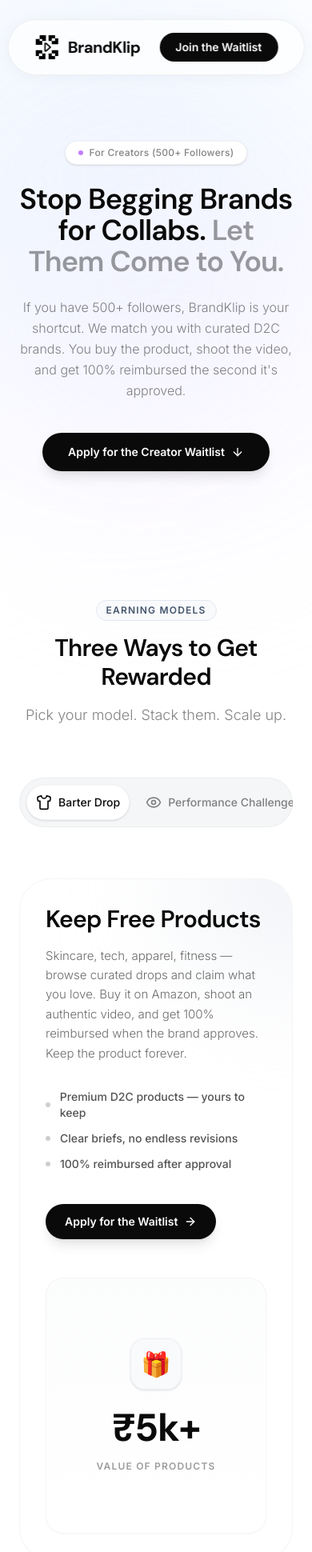
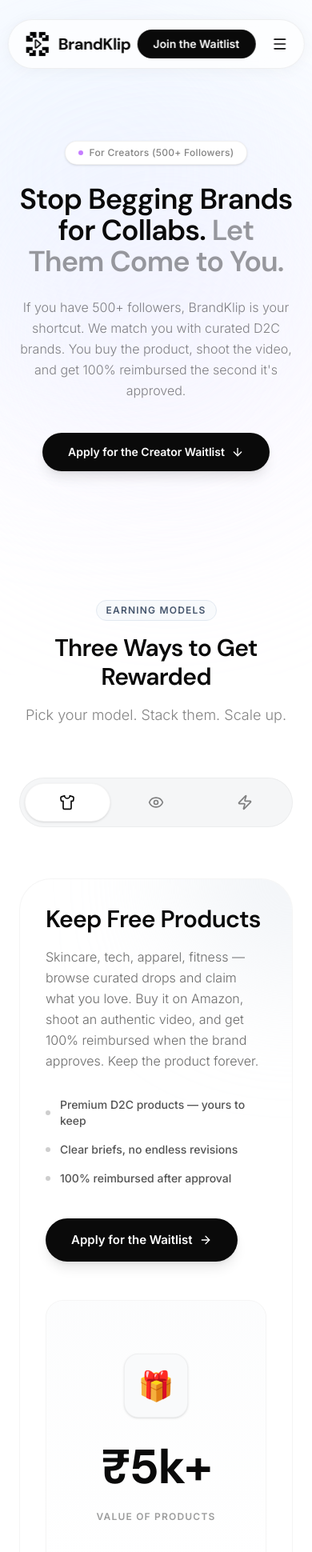
Before and after one commit to divy-nk/microfluencers, a Next.js app in the folder frontend/: page /creators in a window 390 px wide. Shown: the top 1940 px of the page at 80% size. Built offline with nearby package versions, Linux system fonts and the light colour scheme; no server answers.

Commit message:
feat: mobile UI fixes, favicon update, and creator tone refinement

```diff
--- a/frontend/src/app/layout.tsx
+++ b/frontend/src/app/layout.tsx
@@ -19,6 +19,10 @@ const dmSans = DM_Sans({
 export const metadata: Metadata = {
   title: "brandklip.com — Product for Content",
   description: "Connect brands with micro-influencers. Ship products, get authentic video content.",
+  icons: {
+    icon: "/logo-white.png",
+    apple: "/logo-white.png",
+  },
 };
 
 export const viewport = {
--- a/frontend/src/components/BentoFeatures.tsx
+++ b/frontend/src/components/BentoFeatures.tsx
@@ -22,7 +22,7 @@ export default function BentoFeatures({ variant = 'main' }: BentoFeaturesProps)
             card4Title: "ASCI-Compliant. Legally Bulletproof.",
             card4Desc: "Automated ASCI compliance and perpetual licensing.",
             card5Title: "Instant UPI Payouts",
-            card5Desc: "No net-30. No invoice chasing. Creators get reimbursed via UPI the second you hit approve.",
+            card5Desc: "No net-30. No invoice chasing. Creators get reimbursed via UPI the second you verify the content.",
             card5VisualLabel: "Payment Sent",
             card5VisualValue: "24,500"
         },
@@ -50,7 +50,7 @@ export default function BentoFeatures({ variant = 'main' }: BentoFeaturesProps)
             card4Title: "Keep Every Product. No Strings.",
             card4Desc: "Skincare, tech, apparel — it's yours permanently. No returns, no catch.",
             card5Title: "Instant UPI Payouts",
-            card5Desc: "The moment your video is approved, your payout hits your UPI. No waiting 30 days.",
+            card5Desc: "The moment your video is accepted, your payout hits your UPI. No waiting 30 days.",
             card5VisualLabel: "Recent Payout",
             card5VisualValue: "15,200"
         }
@@ -121,11 +121,11 @@ export default function BentoFeatures({ variant = 'main' }: BentoFeaturesProps)
                         transition={{ delay: 0.1 }}
                         className="bg-white rounded-[2.5rem] p-8 shadow-xl shadow-black/[0.03] border border-black/[0.04] flex items-center justify-center gap-6 h-[220px]"
                     >
+                        <div className="text-7xl md:text-[6rem] font-bold tracking-tighter text-foreground leading-none">
+                            {content.card2Stat}
+                        </div>
                         <div className="text-slate-500 font-medium leading-[1.15] text-xl">
                             {content.card2Label}
-                        </div>
-                        <div className="text-7xl md:text-[6rem] -ml-2 font-bold tracking-tighter text-foreground leading-none">
-                            {content.card2Stat}
                         </div>
                     </motion.div>
 
--- a/frontend/src/components/Navbar.tsx
+++ b/frontend/src/components/Navbar.tsx
@@ -1,17 +1,21 @@
 "use client";
 
+import { useState } from "react";
 import Link from "next/link";
 import Image from "next/image";
 import { Button } from "@/components/ui/button";
-import { usePathname, useRouter } from "next/navigation";
+import { usePathname } from "next/navigation";
 import WaitlistModal from "./WaitlistModal";
+import { Menu, X } from "lucide-react";
+import { AnimatePresence, motion } from "framer-motion";
 
 export default function Navbar() {
     const pathname = usePathname();
-    const router = useRouter();
+    const [mobileOpen, setMobileOpen] = useState(false);
 
     return (
-        <nav className="fixed top-6 left-1/2 -translate-x-1/2 z-50 w-[95%] max-w-5xl flex items-center justify-between px-8 py-4 bg-white/70 backdrop-blur-xl rounded-full border border-black/[0.06] shadow-[0_2px_20px_rgba(0,0,0,0.04)] text-foreground transition-all hover:shadow-[0_4px_30px_rgba(0,0,0,0.06)]">
+        <>
+            <nav className="fixed top-6 left-1/2 -translate-x-1/2 z-50 w-[95%] max-w-5xl flex items-center justify-between px-5 sm:px-8 py-3 sm:py-4 bg-white/70 backdrop-blur-xl rounded-full border border-black/[0.06] shadow-[0_2px_20px_rgba(0,0,0,0.04)] text-foreground transition-all hover:shadow-[0_4px_30px_rgba(0,0,0,0.06)]">
 
                 {/* Logo */}
                 <Link href="/" className="flex items-center gap-2.5 group">
@@ -28,24 +32,62 @@ export default function Navbar() {
                     </span>
                 </Link>
 
-            {/* Center Links */}
+                {/* Center Links — Desktop */}
                 <div className="hidden md:flex items-center gap-8">
-                <Link href="/brands" className="text-sm font-medium text-foreground/60 hover:text-foreground transition-colors">
+                    <Link href="/brands" className={`text-sm font-medium transition-colors ${pathname === "/brands" ? "text-foreground" : "text-foreground/60 hover:text-foreground"}`}>
                         For Brands
                     </Link>
-                <Link href="/creators" className="text-sm font-medium text-foreground/60 hover:text-foreground transition-colors">
+                    <Link href="/creators" className={`text-sm font-medium transition-colors ${pathname === "/creators" ? "text-foreground" : "text-foreground/60 hover:text-foreground"}`}>
                         For Creators
                     </Link>
                 </div>
 
-            {/* CTA */}
-            <div className="flex items-center gap-4">
+                {/* Right side */}
+                <div className="flex items-center gap-3">
                     <WaitlistModal>
                         <Button size="default" className="bg-foreground text-white hover:bg-foreground/90 rounded-full px-5 font-semibold text-sm transition-transform hover:scale-105">
                             Join the Waitlist
                         </Button>
                     </WaitlistModal>
+
+                    {/* Mobile hamburger */}
+                    <button
+                        onClick={() => setMobileOpen(!mobileOpen)}
+                        className="md:hidden p-2 -mr-2 rounded-full hover:bg-black/5 transition-colors"
+                        aria-label="Toggle menu"
+                    >
+                        {mobileOpen ? <X className="w-5 h-5" /> : <Menu className="w-5 h-5" />}
+                    </button>
                 </div>
             </nav>
+
+            {/* Mobile dropdown menu */}
+            <AnimatePresence>
+                {mobileOpen && (
+                    <motion.div
+                        initial={{ opacity: 0, y: -10 }}
+                        animate={{ opacity: 1, y: 0 }}
+                        exit={{ opacity: 0, y: -10 }}
+                        transition={{ duration: 0.2 }}
+                        className="fixed top-[5.5rem] left-1/2 -translate-x-1/2 z-40 w-[90%] max-w-sm md:hidden bg-white/90 backdrop-blur-xl rounded-2xl border border-black/[0.06] shadow-xl shadow-black/[0.06] p-4"
+                    >
+                        <Link
+                            href="/brands"
+                            onClick={() => setMobileOpen(false)}
+                            className={`block px-4 py-3 rounded-xl text-sm font-medium transition-colors ${pathname === "/brands" ? "bg-black/[0.04] text-foreground" : "text-foreground/60 hover:bg-black/[0.03]"}`}
+                        >
+                            For Brands
+                        </Link>
+                        <Link
+                            href="/creators"
+                            onClick={() => setMobileOpen(false)}
+                            className={`block px-4 py-3 rounded-xl text-sm font-medium transition-colors ${pathname === "/creators" ? "bg-black/[0.04] text-foreground" : "text-foreground/60 hover:bg-black/[0.03]"}`}
+                        >
+                            For Creators
+                        </Link>
+                    </motion.div>
+                )}
+            </AnimatePresence>
+        </>
     );
 }
--- a/frontend/src/components/ScrollFeatures.tsx
+++ b/frontend/src/components/ScrollFeatures.tsx
@@ -242,7 +242,7 @@ export default function ScrollFeatures() {
                                 </div>
 
                                 <p className="text-slate-500 font-light text-sm leading-relaxed">
-                                    Here&apos;s the mechanism brands love: creators purchase your product directly on Amazon. They shoot the video. They only get reimbursed after you approve the content. Zero inventory shipped. Zero ghosting risk.
+                                    Here&apos;s the mechanism brands love: creators purchase your product directly on Amazon. They shoot the video. They get reimbursed instantly upon content verification. Zero inventory shipped. Zero ghosting risk.
                                 </p>
                             </motion.div>
                         </div>
--- a/frontend/src/components/TabbedFeatures.tsx
+++ b/frontend/src/components/TabbedFeatures.tsx
@@ -77,21 +77,21 @@ export default function TabbedFeatures({ tabs, title, subtitle, badge }: TabbedF
                 </div>
 
                 {/* Tab Selector with Sliding Pill Micro-interaction */}
-                <div className="flex justify-center mb-12 w-full mx-auto pb-4 overflow-x-auto scrollbar-hide">
-                    <div className="relative inline-flex items-center justify-between w-full max-w-sm sm:max-w-2xl bg-gray-100/80 backdrop-blur-sm rounded-full p-2 gap-2 border border-black/[0.04]">
+                <div className="flex justify-center mb-12 w-full mx-auto pb-4">
+                    <div className="relative flex sm:inline-flex items-center w-full sm:w-auto bg-gray-100/80 backdrop-blur-sm rounded-full p-1.5 sm:p-2 gap-1 sm:gap-2 border border-black/[0.04]">
                         {tabs.map((tab, index) => {
                             const isActive = activeIndex === index;
                             return (
                                 <button
                                     key={tab.id}
                                     onClick={() => handleTabChange(index)}
-                                    className={`relative z-10 flex-1 flex items-center justify-center gap-2 px-3 md:px-6 py-3 md:py-2.5 rounded-full text-sm font-medium transition-colors duration-300 ${isActive ? "text-foreground" : "text-foreground/50 hover:text-foreground/80"
+                                    className={`relative z-10 flex-1 sm:flex-none flex items-center justify-center gap-2 px-4 sm:px-5 md:px-6 py-3.5 sm:py-3 md:py-2.5 rounded-full text-sm font-medium transition-colors duration-300 ${isActive ? "text-foreground" : "text-foreground/50 hover:text-foreground/80"
                                         }`}
                                 >
                                     {/* The text and icon */}
                                     <span className="relative z-10 flex items-center gap-2 whitespace-nowrap">
-                                        <tab.icon className="w-5 h-5 md:w-4 md:h-4 shrink-0" />
-                                        <span className="">{tab.label}</span>
+                                        <tab.icon className="w-5 h-5 shrink-0" />
+                                        <span className="hidden sm:inline">{tab.label}</span>
                                     </span>
 
                                     {/* The animated sliding background pill */}
@@ -128,57 +128,57 @@ export default function TabbedFeatures({ tabs, title, subtitle, badge }: TabbedF
                                 opacity: { duration: 0.2 },
                                 filter: { duration: 0.3 }
                             }}
-                            className="bg-white rounded-[2.5rem] border border-black/[0.04] p-8 md:p-12 shadow-sm shadow-black/[0.02] relative overflow-hidden group"
+                            className="bg-white rounded-[2.5rem] border border-black/[0.04] p-8 md:p-16 shadow-sm shadow-black/[0.02] relative overflow-hidden group"
                         >
                             {/* Subtle background glow that changes based on active tab to break up the gray */}
                             <div className="absolute top-0 right-0 -m-32 w-64 h-64 bg-slate-200/50 rounded-full blur-[80px] group-hover:bg-slate-300/50 transition-colors duration-700 pointer-events-none" />
 
-                            <div className="grid grid-cols-1 md:grid-cols-2 gap-12 items-center relative z-10">
+                            <div className="grid grid-cols-1 md:grid-cols-2 gap-12 md:gap-20 items-center relative z-10 w-full">
 
                                 {/* Left: Text Content */}
                                 <div>
-                                    <h3 className="text-3xl font-heading font-semibold text-foreground mb-4">
+                                    <h3 className="text-3xl sm:text-4xl font-heading font-semibold text-foreground mb-4">
                                         {activeData.title}
                                     </h3>
-                                    <p className="text-foreground/60 font-light leading-relaxed mb-8 text-[15px]">
+                                    <p className="text-foreground/60 font-light leading-relaxed mb-8 text-base sm:text-[17px]">
                                         {activeData.description}
                                     </p>
 
-                                    <ul className="space-y-3 mb-10">
+                                    <ul className="space-y-4 mb-10">
                                         {activeData.features.map((f, i) => (
-                                            <li key={i} className="flex items-center gap-3 text-sm text-foreground/70 font-medium">
-                                                <div className="w-1.5 h-1.5 rounded-full bg-foreground/20" />
+                                            <li key={i} className="flex items-center gap-3 text-sm sm:text-base text-foreground/70 font-medium">
+                                                <div className="w-1.5 h-1.5 rounded-full bg-foreground/20 shrink-0" />
                                                 {f}
                                             </li>
                                         ))}
                                     </ul>
 
                                     <WaitlistModal>
-                                        <button className="inline-flex items-center gap-2 px-6 py-3 bg-foreground text-white rounded-full text-sm font-semibold hover:scale-105 transition-transform shadow-lg shadow-black/10">
+                                        <button className="inline-flex items-center gap-2 px-8 py-4 bg-foreground text-white rounded-full text-[15px] font-semibold hover:scale-105 transition-transform shadow-lg shadow-black/10">
                                             {activeData.cta}
-                                            <ArrowRight className="w-4 h-4" />
+                                            <ArrowRight className="w-4 h-4 shrink-0" />
                                         </button>
                                     </WaitlistModal>
                                 </div>
 
                                 {/* Right: Premium Visual Card (taap.it style) */}
-                                <div className="flex justify-center md:justify-end">
-                                    <div className="relative w-72 h-80 bg-white rounded-3xl border border-black/[0.04] shadow-sm shadow-black/[0.02] p-8 flex flex-col items-center justify-center text-center overflow-hidden hover:shadow-md transition-shadow duration-500">
+                                <div className="flex justify-center md:justify-end w-full">
+                                    <div className="relative w-full max-w-sm md:max-w-md aspect-[4/5] sm:aspect-square bg-white rounded-3xl border border-black/[0.04] shadow-sm shadow-black/[0.02] p-8 flex flex-col items-center justify-center text-center overflow-hidden hover:shadow-md transition-shadow duration-500">
 
                                         {/* Super subtle inner gradient */}
                                         <div className="absolute inset-0 bg-gradient-to-b from-gray-50/50 to-white/0 pointer-events-none" />
 
                                         <div className="relative z-10 flex flex-col items-center">
                                             {/* Emoji/Icon container with soft shadow */}
-                                            <div className="w-16 h-16 bg-gray-50 rounded-2xl border border-black/[0.04] shadow-sm flex items-center justify-center text-3xl mb-6">
+                                            <div className="w-20 h-20 sm:w-24 sm:h-24 bg-gray-50 rounded-2xl sm:rounded-3xl border border-black/[0.04] shadow-sm flex items-center justify-center text-4xl sm:text-5xl mb-8">
                                                 {activeData.visual.emoji}
                                             </div>
 
-                                            <span className="text-5xl font-heading font-bold text-foreground tracking-tight mb-2">
+                                            <span className="text-6xl sm:text-7xl font-heading font-bold text-foreground tracking-tight mb-3">
                                                 {activeData.visual.stat}
                                             </span>
 
-                                            <span className="text-xs text-foreground/40 font-semibold tracking-widest uppercase mt-2">
+                                            <span className="text-xs sm:text-sm text-foreground/40 font-semibold tracking-widest uppercase mt-3">
                                                 {activeData.visual.statLabel}
                                             </span>
                                         </div>
```
Also changed, not shown: frontend/src/components/Footer.tsx (+4 -4 lines), frontend/src/components/ProductSeedingModule.tsx (+4 -4 lines), frontend/public/logo-white.png (added). Lines whose indentation alone changed are shown as unchanged.
